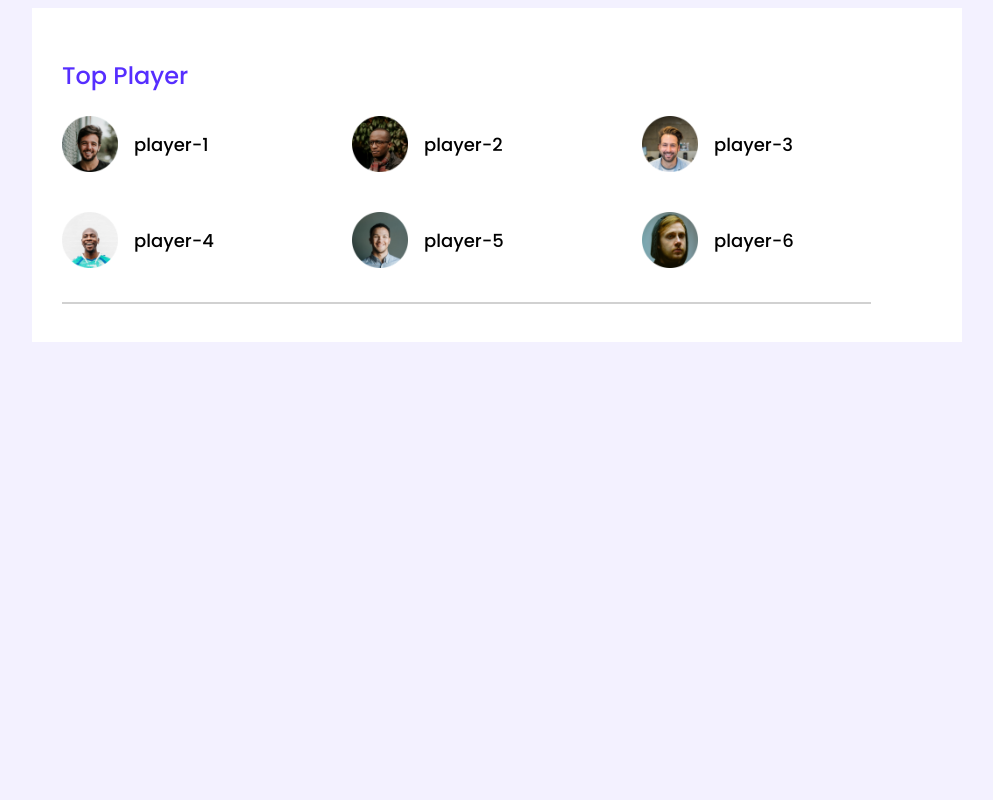
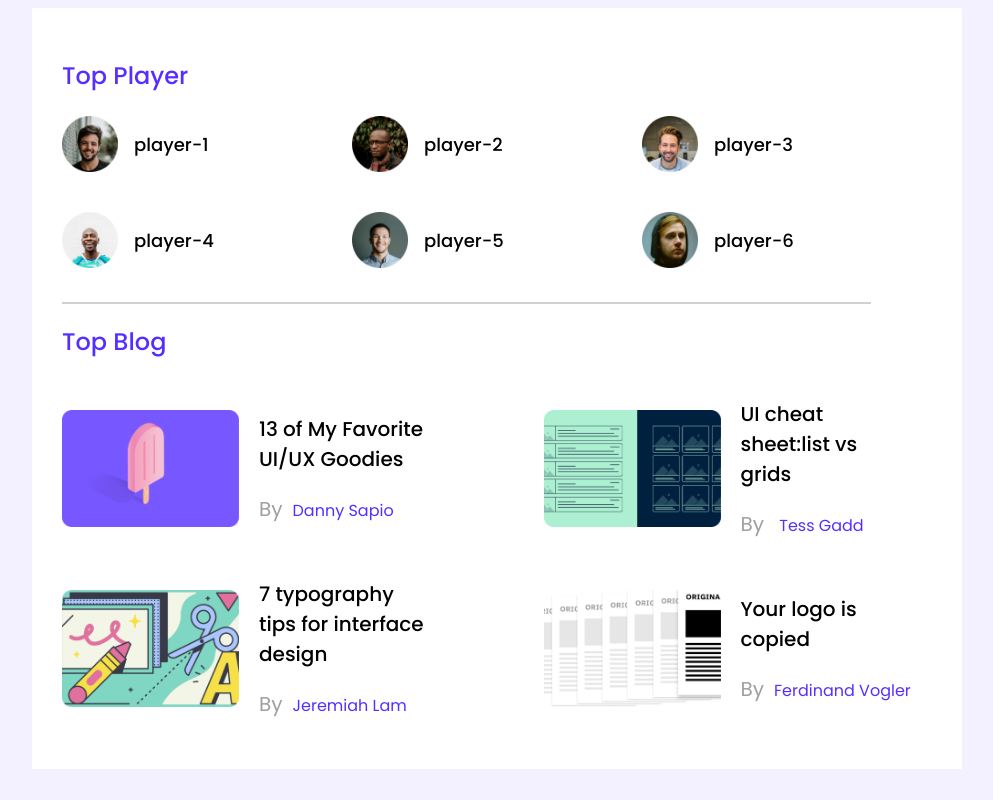
Before and after one commit to shohankazi/leadar-board-css3, a plain HTML site: page index.html in a window 1280 px wide. Shown: the whole page, without its empty margins (143-1136 px from the left). Drawn offline with Linux system fonts and the light colour scheme.

Commit message:
code added

```diff
--- a/index.html
+++ b/index.html
@@ -38,6 +38,37 @@
         </div>
     </div>
     <hr>
+    <h2 class="section-title">Top Blog</h2>
+    <div class="blogs">
+    <div class="blog">
+        <img src="/images/blogs/blog-1.png" alt="">
+        <div class="blog-desc">
+            <p>13 of My Favorite UI/UX Goodies</p>
+            <span class="by">By</span><span class="blogger-name">Danny Sapio</span>
+        </div>
+    </div>
+    <div class="blog">
+        <img src="/images/blogs/blog-2.png" alt="">
+        <div class="blog-desc">
+            <p>UI cheat sheet:list vs grids</p>
+            <span class="by">By</span> <span class="blogger-name">Tess Gadd</span>
+        </div>
+    </div>
+    <div class="blog">
+        <img src="/images/blogs/blog-3.png" alt="">
+        <div class="blog-desc">
+            <p>7 typography tips for interface design</p>
+            <span class="by">By</span><span class="blogger-name">Jeremiah Lam</span>
+        </div>
+    </div>
+    <div class="blog">
+        <img src="/images/blogs/blog-4.png" alt="">
+        <div class="blog-desc">
+            <p>Your logo is copied</p>
+            <span class="by">By</span><span class="blogger-name">Ferdinand Vogler</span>
+        </div>
+    </div>
+    </div>
 </section>
 </main>
 </body>
--- a/styles/style.css
+++ b/styles/style.css
@@ -43,3 +43,33 @@ hr{
     margin-left: 0;
     border: 1px solid #D1D1D1;
 }
+/* top blog style */
+.blogs {
+    display: grid;
+    grid-template-columns: repeat(2, 1fr);
+    grid-column-gap: 93px;
+}
+.blog{
+    display: flex;
+    align-items: center;
+    /* justify-content: center; */
+}
+.blog img{
+    width: 177px;
+    height: 117px;
+}
+.blog-desc{
+    font-size: 20px;
+    padding: 0px 20px 20px 20px;
+    font-weight: 500;
+}
+.by{
+    color: #9F9F9F;
+    font-weight: 400;
+}
+.blogger-name{
+    color: #562EFF;
+    font-size: 16px;
+    font-weight: 400;
+    padding: 0px 0px 0px 10px;
+}
```
